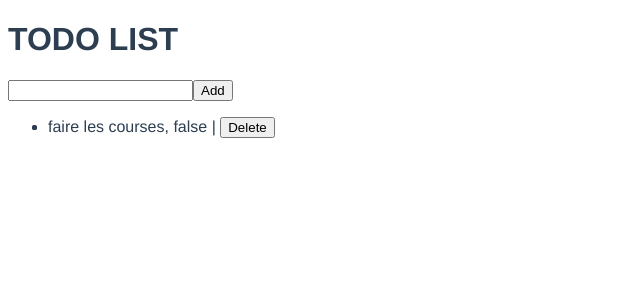
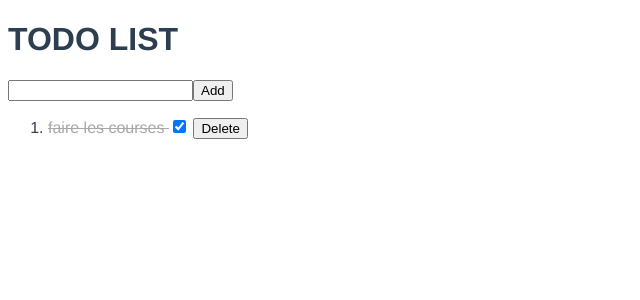
Before and after one commit to Poulpitou/test-vue, a Vue app in the folder todo-list/: page /#/ in a window 1280 px wide. Shown: the top 300 px of the page, without its empty margins (0-640 px from the left). Built offline with nearby package versions, Linux system fonts and the light colour scheme.

Commit message:
Todo list add delete and closed task

```diff
--- a/todo-list/src/components/task-list/taskList.js
+++ b/todo-list/src/components/task-list/taskList.js
@@ -4,14 +4,23 @@ export default {
   name: 'TaskList',
   data: function () {
     return {
+      inputLabel: '',
       tasks: [{
         label: 'faire les courses',
-        closed: false
+        closed: true
       }]
     }
   },
   methods: {
-
+    addTask: function (event) {
+      if (this.inputLabel !== '') {
+        this.tasks.push({ label: this.inputLabel, closed: false });
+        this.inputLabel = '';
+      }
+    },
+    deleteTask: function (index) {
+      this.tasks.splice(index, 1);
+    }
   },
   components: {
     task
--- a/todo-list/src/components/task-list/taskList.vue
+++ b/todo-list/src/components/task-list/taskList.vue
@@ -1,12 +1,12 @@
 <template>
   <div>
-    <input/>
-    <button>Add</button>
-    <ul>
-      <li v-for="task in tasks">
-      <task v-bind:label="task.label" v-bind:closed="task.closed"/>
+    <input v-model="inputLabel" v-on:keyup.enter="addTask"/>
+    <button v-on:click="addTask">Add</button>
+    <ol>
+      <li v-for="(task, index) in tasks">
+      <task v-bind:label="task.label" v-bind:closed="task.closed" /> <button v-on:click="deleteTask(index)">Delete</button>
       </li>
-    </ul>
+    </ol>
   </div>
 </template>
 
--- a/todo-list/src/components/task/task.css
+++ b/todo-list/src/components/task/task.css
@@ -0,0 +1,4 @@
+.closed{
+  color:#A7A7A7;
+  text-decoration: line-through;
+}
--- a/todo-list/src/components/task/task.vue
+++ b/todo-list/src/components/task/task.vue
@@ -1,7 +1,8 @@
 <template>
-  <li>
-    {{label}}, {{closed}} | <button>Delete</button>
-  </li>
+  <span v-bind:class="{ closed: closed }">
+    {{label}}
+    <input type="checkbox" v-model="closed"/>
+  </span>
 </template>
 
 <script src="./task.js"></script>
```
